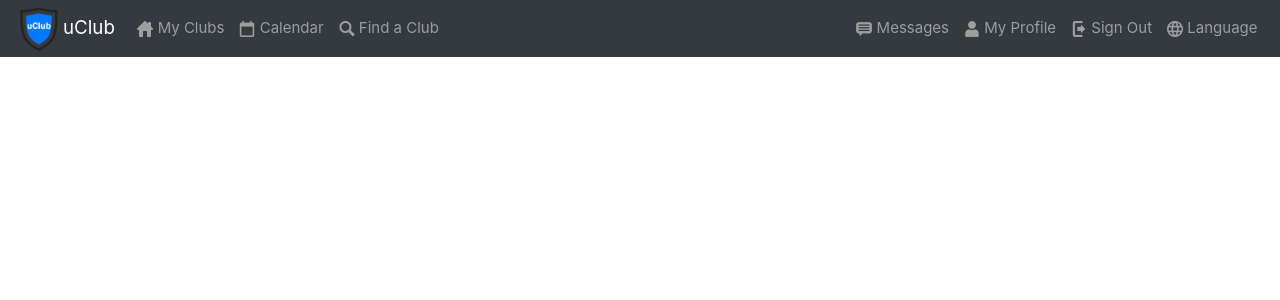
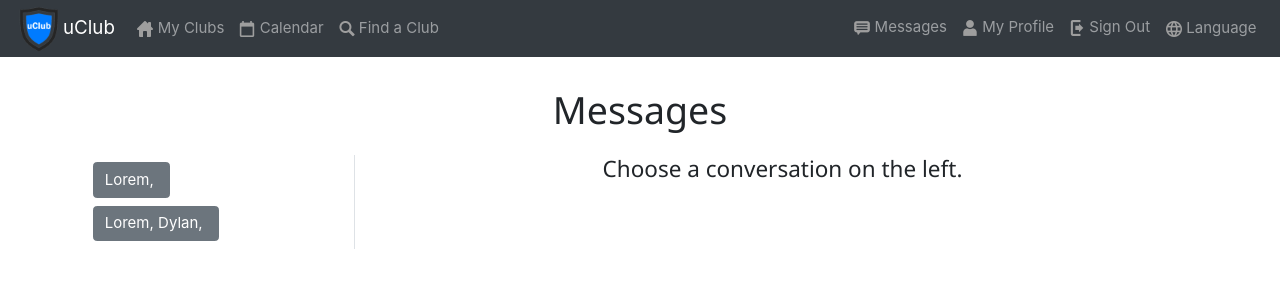
Before and after one commit to Tlapr231/SEG3525-Lab9, a React (Create React App) app: page /messages in a window 1280 px wide. Shown: the top 300 px of the page. Built offline with nearby package versions, Linux system fonts and the light colour scheme.

Commit message:
Messages work

```diff
--- a/src/App.js
+++ b/src/App.js
@@ -10,6 +10,7 @@ import Signin from './Signin'
 import Signout from './Signout'
 import Signup from './SignUp'
 import CalendarTab from './CalendarTab.js'
+import Message from './Message.js'
 
 import './Style.css'
 
@@ -28,7 +29,8 @@ class App extends Component {
         members: 25,
         location: 'some street',
         rating: 4.5,
-        activity: [1, 2, 3]
+        activity: [1, 2, 3],
+        annoucements: [1]
       },
       {
         id: 2,
@@ -37,7 +39,8 @@ class App extends Component {
         members: 59,
         location: 'Ray Friel Community Center',
         rating: 3.9,
-        activity: [4, 5, 6, 7]
+        activity: [4, 5, 6, 7],
+        annoucements: []
       },
       {
         id: 3,
@@ -46,7 +49,8 @@ class App extends Component {
         members: 14,
         location: 'Town Hall',
         rating: 4.2,
-        activity: [8]
+        activity: [8],
+        annoucements: []
       },
       {
         id: 4,
@@ -55,7 +59,8 @@ class App extends Component {
         members: 29,
         location: 'Some random field',
         rating: 5,
-        activity: [9, 10, 11, 12]
+        activity: [9, 10, 11, 12],
+        annoucements: [2]
       },
       {
         id: 5,
@@ -64,7 +69,8 @@ class App extends Component {
         members: 62,
         location: 'Baseball court over there',
         rating: 4.0,
-        activity: [13, 14]
+        activity: [13, 14],
+        annoucements: [3]
       },
       {
         id: 6,
@@ -73,7 +79,8 @@ class App extends Component {
         members: 12,
         location: 'Community center room',
         rating: 4.8,
-        activity: [15, 16]
+        activity: [15, 16],
+        annoucements: []
       },
       {
         id: 7,
@@ -82,7 +89,8 @@ class App extends Component {
         members: 5,
         location: 'Kitchen?',
         rating: 3.8,
-        activity: [17, 18]
+        activity: [17, 18],
+        annoucements: []
       },
       {
         id: 8,
@@ -91,7 +99,8 @@ class App extends Component {
         members: 10,
         location: 'At your own home',
         rating: 5.0,
-        activity: [19, 20]
+        activity: [19, 20],
+        annoucements: []
       },
       {
         id: 9,
@@ -100,7 +109,8 @@ class App extends Component {
         members: 10,
         location: 'A building on a street',
         rating: 3.2,
-        activity: [21, 22, 23, 24, 25]
+        activity: [21, 22, 23, 24, 25],
+        annoucements: []
       }
     ],
     users: [
@@ -255,7 +265,7 @@ class App extends Component {
                 <Route path="/signout" exact render={() => <Signout userSignOut />} />
                 <Route path="/signup" exact render={() => <Signup addUser={this.addUser} />} />
                 <Route path="/calendar" exact render={() => <CalendarTab clubs={this.state.clubs} user={this.state.user} events={this.state.events} />} />
-
+                <Route path="/messages" exact render={() => <Message user={this.state.user} conversations={this.state.conversations}  users={this.state.users}/>} />
               </Switch>
             </div>
           </BrowserRouter>
@@ -278,6 +288,7 @@ class App extends Component {
               <Route path="/signout" exact render={() => <Signout userSignOut />} />
               <Route path="/signup" exact render={() => <Signup addUser={this.addUser} />} />
               <Route path="/calendar" exact render={() => <CalendarTab clubs={this.state.clubs} user={this.state.user} events={this.state.events} />} />
+              <Route path="/messages" exact render={() => <Message user={this.state.user} conversations={this.state.conversations}  users={this.state.users}/>} />
             </Switch>
           </div>
         </BrowserRouter>
--- a/src/Clubs.js
+++ b/src/Clubs.js
@@ -27,7 +27,7 @@ class Clubs extends Component {
                 <p>{club.location}</p>
                 <p className="card-description"><b>Description :</b></p>
                 <p>{club.description}</p>
-                <a href="#" className="btn btn-primary">View Club</a>
+                <button href="#" className="btn btn-primary">View Club</button>
               </div>
             </div>
           </div>
@@ -75,49 +75,4 @@ class Clubs extends Component {
   }
 }
 
-
-// const Clubs = ({ clubs, deleteClub }) => {
-
-// const clubList = clubs.length ? (
-//   clubs.map(club => {
-//     return (
-
-//       <div className="collection-item" key={club.id}>
-//         <div className="card">
-//             <div className="image">
-//               <img src="logo_1" alt={club.name} />
-//             </div>
-//             <div className="title">
-//               <h3>{club.name}</h3>
-//               <p><b>Members</b> : {club.members}</p>
-//               <p><b>Rating</b> : {club.rating}</p>
-//             </div>
-//             <div className="content">
-//               <p><b>Location</b> : {club.location}</p>
-//               <p><b>Description :</b></p>
-//               <p>{club.description}</p>
-//               <button>View Club</button>
-//             </div>
-//           </div>
-//         </div>
-//     )
-//   })
-//   ) : (
-//           <p className="center">We're sorry about that! There seems to be no clubs available at this moment. Try again later.</p>
-//   );
-
-//   return (
-//     <div className="find-a-club">
-//       <div className="center">
-
-//       <input type="text" placeholder="Search..."/>
-//       <button>Search</button>
-//       </div>
-//           <div className="club-collection">
-//             {clubList}
-//           </div>
-//     </div>
-//   )
-// }
-
 export default Clubs;
--- /dev/null
+++ b/src/Message.js
@@ -0,0 +1,125 @@
+import React, { Component } from 'react';
+
+// PROPS { user, conversations, users }
+class Message extends Component {
+    state = {
+        onMessage: null
+    }
+
+    handleChange = (e) => {
+        this.setState({
+            onMessage: e
+        });
+    }
+
+    render() {
+
+        let myMessages = []
+
+        for (let i = 0; i < this.props.conversations.length; i++) {
+            for (let j = 0; j < this.props.conversations[i].participants.length; j++) {
+                if (this.props.conversations[i].participants[j] === this.props.user.id) {
+                    myMessages.push(this.props.conversations[i]);
+                }
+            }
+        }
+
+        const messages = myMessages.map(messages => {
+            let partNames = []
+
+            for (let i = 0; i < messages.participants.length; i++) {
+
+                for (let j = 0; j < this.props.users.length; j++) { //Get all participants name
+                    if (messages.participants[i] === this.props.users[j].id && messages.participants[i] !== this.props.user.id) {
+                        partNames.push(this.props.users[j].name)
+                    }
+                }
+
+            }
+
+            const parts = partNames.map(participant => {
+                return (
+                    <p className="participants mb-0" key={participant}>{participant},&nbsp;</p>
+                )
+            })
+
+            return (
+                <div className="row m-2" key={messages.id}>
+                    <button className="btn btn-secondary block" onClick={() => { this.handleChange(messages) }}>
+                        {parts}
+                    </button>
+                </div>
+
+            )
+        })
+
+
+        if (this.state.onMessage === null) {    //If no messages are selected
+            return (
+                <div>
+                    <h1 className="text-center mb-4">Messages</h1>
+
+                    <div className="row">
+                        <div className="col-3 border-right">
+                            {messages}
+                        </div>
+                        <div className="col-9">
+                            <h4 className="text-center">Choose a conversation on the left.</h4>
+                        </div>
+                    </div>
+                </div>
+            )
+        }
+
+        let me = this.props.user.id
+        let other = new Object()
+
+        for (let i = 0; i < this.state.onMessage.participants.length; i++) {       //finds the name of the participants
+
+            for (let j = 0; j < this.props.users.length; j++) { //Get all participants name
+                if (this.state.onMessage.participants[i] === this.props.users[j].id && this.state.onMessage.participants[i] !== this.props.user.id) {
+                    other[this.state.onMessage.participants[i]] = this.props.users[j].name
+                }
+            }
+
+        }
+
+        const convo = this.state.onMessage.messages.map(text => {   //Generates the convo on the right
+            if (text.userId === me) {
+                return (
+                    <div className="row mt-1">
+                        <span className="col-7"></span>
+                        <p className="col-4 rounded bg-primary text-light"><b>You: </b>{text.message}</p>
+                    </div>
+                )
+            } else {
+                return (
+                    <div className="row mt-1">
+                        <span className="col-1"></span>
+                        <p className="rounded bg-secondary col-4 text-light"><b>{other[text.userId]}: </b> {text.message}</p>
+                    </div>
+                )
+            }
+        })
+
+        return (
+            <div>
+
+                <h1 className="text-center mb-4 col">Messages</h1>
+                <div className="row">
+                    <div className="col-3 border-right">
+                        {messages}
+                    </div>
+
+                    <div className="col-9 rounded border-secondary bg-dark p-1">
+                        {convo}
+                    </div>
+
+                </div>
+            </div>
+        )
+    }
+
+}
+
+export default Message;
--- a/src/MyClubs.js
+++ b/src/MyClubs.js
@@ -39,7 +39,7 @@ class MyClubs extends Component {
                                     <p>{club.location}</p>
                                     <p className="card-description"><b>Description :</b></p>
                                     <p>{club.description}</p>
-                                    <a href="#" className="btn btn-primary">View Club</a>
+                                    <button href="#" className="btn btn-primary">View Club</button>
                                 </div>
                             </div>
                         </div>
--- a/src/Navigation.js
+++ b/src/Navigation.js
@@ -85,7 +85,7 @@ class Navigation extends Component {
                             </li>
                             <li className="nav-item mr-auto">
                                 {/* https://www.iconfinder.com/icons/326663/language_web_icon */}
-                                <a className="open-button nav-link" onClick={() => { this.handleForm() }}><img src={languageIcon} alt="" width="16px" /> Language</a>
+                                <button className="open-button nav-link btn btn-link" onClick={() => { this.handleForm() }}><img src={languageIcon} alt="" width="16px" /> Language</button>
 
                                 <div className="form-popup" id="myForm">
                                     <form action="/action_page.php" className="form-container bg-dark text-white">
@@ -147,7 +147,7 @@ class Navigation extends Component {
                             <li className="nav-item mr-auto">
 
                                 {/* https://www.iconfinder.com/icons/326663/language_web_icon */}
-                                <a className="open-button nav-link" onClick={() => { this.handleForm() }}><img src={languageIcon} alt="" width="16px" /> Language</a>
+                                <button className="open-button nav-link btn btn-link" onClick={() => { this.handleForm() }}><img src={languageIcon} alt="" width="16px" /> Language</button>
 
                                 <div className="form-popup" id="myForm">
                                     <form action="/action_page.php" className="form-container bg-dark text-white">
--- a/src/Style.css
+++ b/src/Style.css
@@ -30,9 +30,11 @@
 select:required:invalid {
   color: #666;
 }
+
 option[value=""][disabled] {
   display: none;
 }
+
 option {
   color: #000;
 }
@@ -54,3 +56,7 @@ select:required:invalid {
   width: 200px;
   padding: 10px;
 }
+
+.participants {
+  display: inline-block;
+}
```
Lines whose indentation alone changed are shown as unchanged.
